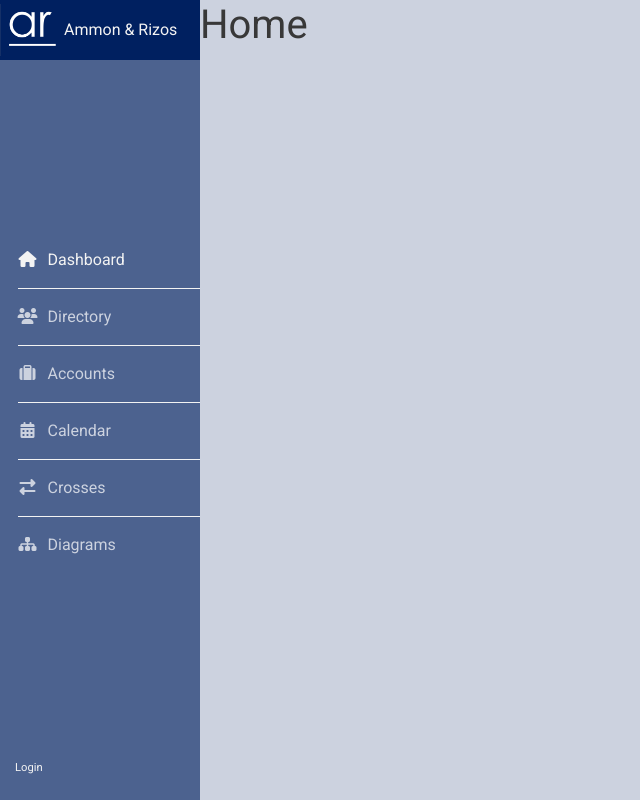
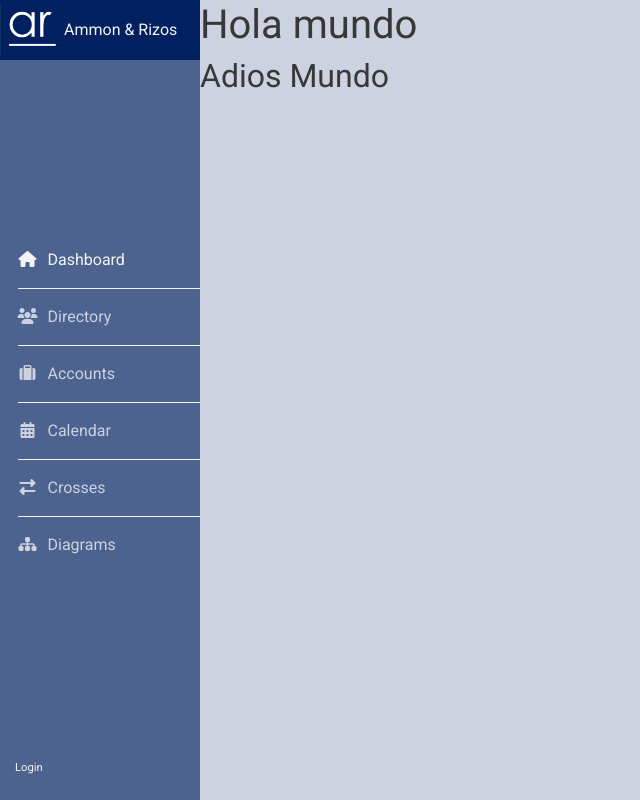
Before and after one commit to mdAmmon/AmmonRizosSite, a React (Create React App) app: page / in a window 1280 px wide. Shown: the whole page, without its empty margins (0-640 px from the left). Built offline with nearby package versions, Linux system fonts and the light colour scheme.

Commit message:
Created initial BoxTitle component of which its main purpose is to be in the home container

```diff
--- /dev/null
+++ b/src/components/DashBoard/BoxTitle.js
@@ -0,0 +1,19 @@
+import React, { Component } from 'react';
+
+class BoxTitle extends Component {
+    componentDidMount() {
+        document.title = "A&R Diagrams"
+    }
+
+    render() {
+        return (
+            <div>
+                <h1>Hola mundo</h1>
+                {this.props.children}
+            </div>
+        );
+
+    }
+}
+
+export default BoxTitle;
--- a/src/containers/Home.js
+++ b/src/containers/Home.js
@@ -1,4 +1,5 @@
 import React, { Component } from 'react';
+import BoxTitle from '../components/DashBoard/BoxTitle';
 
 class Home extends Component {
     state = {
@@ -13,7 +14,9 @@ class Home extends Component {
     render() {
         return (
             <div>
-                <h1>Home</h1>
+                <BoxTitle>
+                    <h2>Adios Mundo</h2>
+                </BoxTitle>
             </div>
 
         );
```
